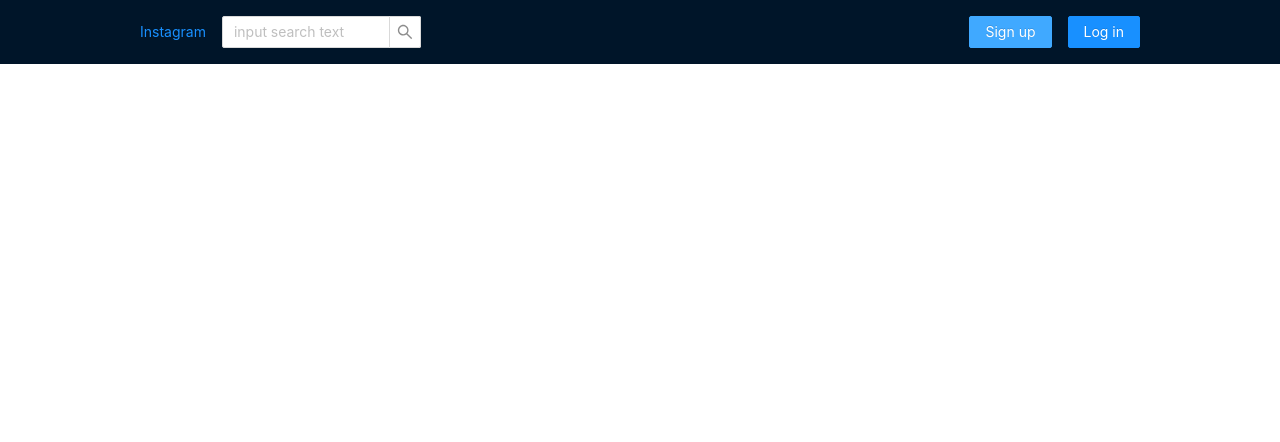
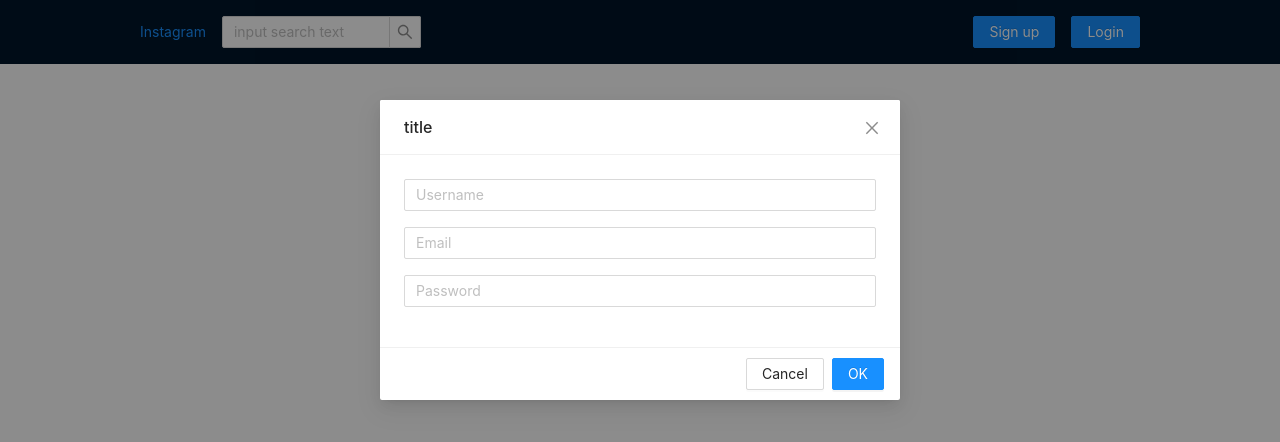
Before and after one commit to bakemonostan/vue-instagram-clone, a Vue app: page / in a window 1280 px wide. Both pictures are taken after a click on the button "Sign up". Shown: the top 442 px of the page. Built offline with nearby package versions, Linux system fonts and the light colour scheme.

Commit message:
modal and login/sign up btn states

```diff
--- /dev/null
+++ b/src/components/Modal.vue
@@ -0,0 +1,40 @@
+<template>
+  <div>
+    <AButton type="primary" @click="showModal">
+      {{ title }}
+    </AButton>
+    <a-modal v-model:visible="visible" title="title" @ok="handleOk">
+      <AInput
+        class="input"
+        v-model:value="userSearch"
+        placeholder="Username"
+        v-if="!isLogin"
+      />
+      <AInput class="input" v-model:value="userSearch" placeholder="Email" />
+      <AInput class="input" v-model:value="userSearch" placeholder="Password" />
+    </a-modal>
+  </div>
+</template>
+<script setup>
+import { defineProps, ref } from 'vue';
+
+const prop = defineProps(['isLogin']);
+
+const visible = ref(false);
+const title = prop.isLogin ? 'Login' : 'Sign up';
+
+const showModal = () => {
+  visible.value = true;
+};
+
+const handleOk = (e) => {
+  console.log(e);
+  visible.value = false;
+};
+</script>
+
+<style scoped>
+.input {
+  margin-bottom: 1rem;
+}
+</style>
--- a/src/components/Navbar.vue
+++ b/src/components/Navbar.vue
@@ -12,9 +12,13 @@
               @search="onSearch"
             />
           </div>
-          <div class="left">
-            <AButton type="primary">Sign up</AButton>
-            <AButton type="primary">Log in</AButton>
+          <div class="left" v-if="!isAuth">
+            <Modal :isLogin="false" />
+            <Modal :isLogin="true" />
+          </div>
+          <div class="left" v-else>
+            <AButton type="primary">Profile</AButton>
+            <AButton type="primary">Logout</AButton>
           </div>
         </div>
       </Container>
@@ -26,8 +30,10 @@
 import { RouterLink } from 'vue-router';
 import Container from './Container.vue';
 import { ref } from 'vue';
+import Modal from './Modal.vue';
 
 const userSearch = ref('');
+const isAuth = ref(false);
 
 const onSearch = () => {
   console.log('Search me if you dare');
@@ -50,5 +56,6 @@ const onSearch = () => {
 .left {
   display: flex;
   gap: 1rem;
+  align-items: center;
 }
 </style>
```
